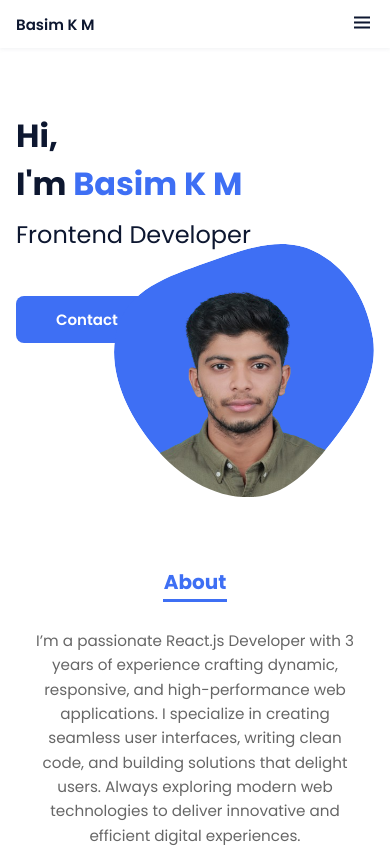
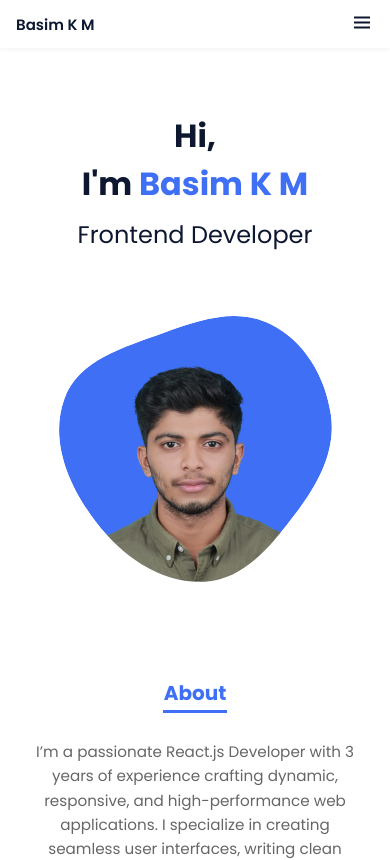
Before and after one commit to Basimkm369/portfolio, a React (Vite) app: page / in a window 390 px wide. Shown: the top 860 px of the page. Built offline with nearby package versions, Linux system fonts and the light colour scheme.

Commit message:
fav icon update

```diff
--- a/index.html
+++ b/index.html
@@ -2,7 +2,7 @@
 <html lang="en">
   <head>
     <meta charset="UTF-8" />
-    <link rel="icon" type="image/svg+xml" href="/favicon.svg" />
+    <link rel="icon" type="image/svg+xml" href="/fav.svg" />
     <!-- ===== BOX ICONS ===== -->
 <link
   href="https://cdn.jsdelivr.net/npm/boxicons@2.0.5/css/boxicons.min.css"
--- a/src/assets/css/styles.css
+++ b/src/assets/css/styles.css
@@ -684,3 +684,43 @@ img {
     width: 450px;
   }
 }
+
+/* --- Mobile layout tweaks --- */
+@media (max-width: 576px) {
+  /* tighten spacing between heading and photo */
+  .home {
+    row-gap: 1.25rem;          /* was 5rem */
+    padding: 4rem 0 2rem;      /* keep top header spacing modest */
+  }
+  .home__title {
+    margin-bottom: 0.75rem;    /* was var(--mb-5) */
+    text-align: center;
+  }
+
+  /* hide the original button inside the title block on mobile */
+  .home__data .button {
+    display: none;
+  }
+
+  /* center the image blob and make it responsive */
+  .home__img {
+    position: static;          /* remove absolute positioning on mobile */
+    width: clamp(220px, 70vw, 320px);
+    margin: 0.5rem auto 0;     /* center below the heading */
+  }
+  .home__blob {
+    display: block;
+    width: 100%;
+    height: auto;
+  }
+
+  /* show the mobile CTA under the photo */
+  .home__cta--mobile {
+    display: block;
+    text-align: center;
+    margin: 0.75rem auto 0;
+  }
+}
+
+/* Hide the mobile CTA by default on larger screens */
+.home__cta--mobile { display: none; }
--- a/src/components/Contact.jsx
+++ b/src/components/Contact.jsx
@@ -7,15 +7,15 @@ const Contact = () => {
     <div className="contact__container bd-grid">
         <div className="contact__details">
             {/* <!-- Phone with clickable tel link --> */}
-            <p><i className="fas fa-phone-alt"></i> Phone:
+            <p><i className="fas fa-phone-alt"></i> Phone: {" "}
                 <a href="tel:+917025949398">+91 7025949398</a>
             </p>
             {/* <!-- Email with clickable mailto link --> */}
-            <p><i className="fas fa-envelope"></i> Email:
+            <p><i className="fas fa-envelope"></i> Email: {" "}
                 <a href="mailto:basimkm555@gmail.com">basimkm555@gmail.com</a>
             </p>
             {/* <!-- LinkedIn with clickable link --> */}
-            <p><i className="fab fa-linkedin"></i> LinkedIn:
+            <p><i className="fab fa-linkedin"></i> LinkedIn: {" "}
                 <a href="https://www.linkedin.com/in/basim-km-525b85232/" target="_blank">basim-km</a>
             </p>
             {/* <!-- Email Me button --> */}
--- a/src/components/Header.jsx
+++ b/src/components/Header.jsx
@@ -74,7 +74,7 @@ const Header = ({active, setActive,menuOpen, setMenuOpen}) => {
                   setMenuOpen(false);
                 }}
               >
-                Work
+                Works
               </a>
             </li>
             <li className="nav__item">
--- a/src/components/Works.jsx
+++ b/src/components/Works.jsx
@@ -2,7 +2,7 @@ import workData from "../utils/workData";
 
 const Work = () => (
   <section className="work section" id="work">
-    <h2 className="section-title">Work</h2>
+    <h2 className="section-title">Works</h2>
     <div className="work__container bd-grid">
       {workData?.map(({ img, title, link, desc }) => (
         <div key={title} className="work__item">
```
Also changed, not shown: public/fav.svg (added), public/favicon.png (added).
